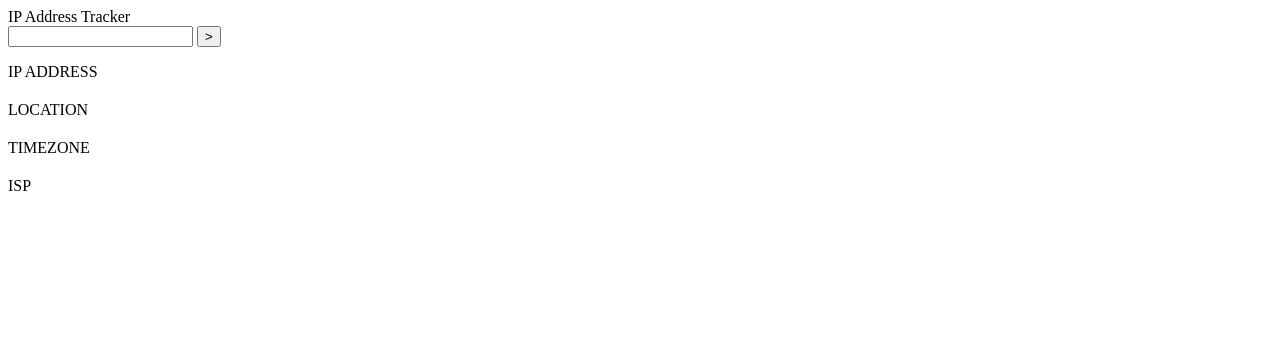
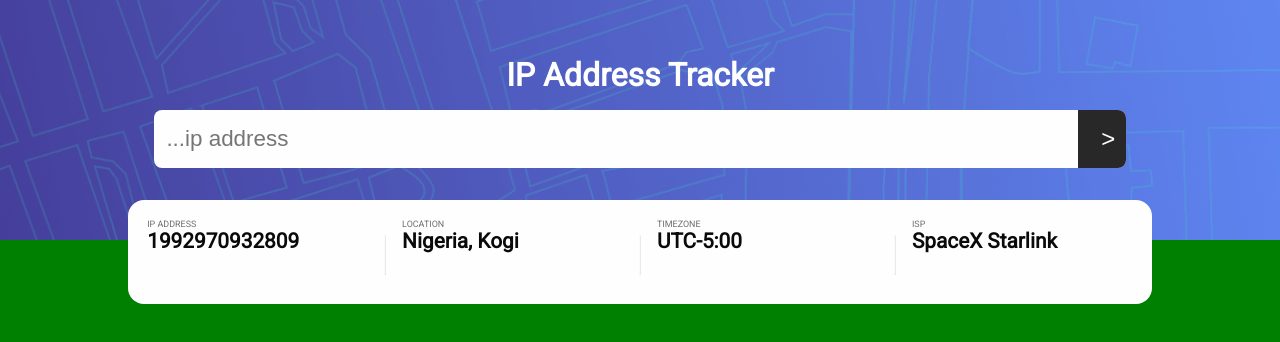
Before and after one commit to IbrahimYemi/Vanilla-js-IP-tracker, a plain HTML site: page index.html in a window 1280 px wide. Drawn offline with Linux system fonts and the light colour scheme.

Commit message:
designed template

```diff
--- /dev/null
+++ b/index.css
@@ -0,0 +1,111 @@
+html {
+    font-family: 'Inter', sans-serif;
+    font-family: 'Oswald', sans-serif;
+    font-family: 'Pacifico', cursive;
+    font-family: 'Roboto', sans-serif;
+    font-size: 16px;
+}
+
+* {
+    margin: 0;
+    padding: 0;
+    box-sizing: border-box;
+}
+
+body {
+    overflow-x: hidden;
+    background: #4f4f52;
+    color: #fefeff;
+    position: relative;
+}
+
+.header {
+    background-image: url(images/pattern-bg.png);
+    background-position: center;
+    background-repeat: no-repeat;
+    background-size: cover;
+    display: flex;
+    flex-direction: column;
+    justify-content: center;
+    align-items: center;
+    padding: 2rem;
+    height: 30vh;
+}
+
+.section_input {
+    background-color: #fefeff;
+    border-radius: 0.5rem;
+    display: flex;
+    margin: 1rem;
+    width: 80%;
+}
+
+.input {
+    background: transparent;
+    border: none;
+    padding: 1rem 0.8rem;
+    outline: none;
+    font-size: 1.4rem;
+    width: 95%;
+}
+
+.button {
+    background: #292828;
+    border-top-right-radius: 0.5rem;
+    border-bottom-right-radius: 0.5rem;
+    padding: 0.8rem 1.4rem;
+    border: none;
+    color: #fefeff;
+    font-size: 1.5rem;
+    text-align: center;
+    border: 1px solid transparent;
+    cursor: pointer;
+    width: 5%;
+}
+
+.button:hover {
+    background: #9e9494;
+}
+
+.details {
+    background: #fefeff;
+    display: flex;
+    justify-content: space-between;
+    position: absolute;
+    width: 80%;
+    border-radius: 1rem;
+    height: 6.5rem;
+    top: 25vh;
+    padding: 1.2rem;
+}
+
+.section {
+    color: #292828;
+    width: 25%;
+    display:inline;
+    height: auto;
+    overflow-wrap: break-word;
+}
+
+.section .title {
+    font-size: 0.56rem;
+    color: #6f6f70;
+}
+
+.section .address{
+    font-size: 1.3rem;
+    color: #0a0a0a;
+}
+
+.details .horizontal{
+   height: 40px;
+   margin: 1rem;
+   opacity: 0.2;
+   transform: rotate(180deg);
+}
+
+.map {
+    background: green;
+    width: 100vmax;
+    height: 70vh;
+}
--- a/index.html
+++ b/index.html
@@ -5,8 +5,14 @@
   <meta name="viewport" content="width=device-width, initial-scale=1.0"> <!-- displays site properly based on user's device -->
 
   <link rel="icon" type="image/png" sizes="32x32" href="./images/favicon-32x32.png">
+  <link rel="stylesheet" href="index.css">
 
-  <title>Frontend Mentor | IP Address Tracker</title>
+  <title>IP Address Tracker</title>
+
+  <!-- link for font -->
+  <link rel="preconnect" href="https://fonts.googleapis.com">
+  <link rel="preconnect" href="https://fonts.gstatic.com" crossorigin>
+  <link href="https://fonts.googleapis.com/css2?family=Inter&family=Oswald:wght@700&family=Pacifico&family=Roboto:wght@300;400&display=swap" rel="stylesheet">
 
   <!-- Feel free to remove these styles or customise in your own stylesheet 👍 -->
   <style>
@@ -16,29 +22,33 @@
 </head>
 <body>
   <div class="header">
-    IP Address Tracker
-    <div class="input">
-      <input type="text" name="search" class="input">
+    <h1>IP Address Tracker</h1>
+    <div class="section_input">
+      <input type="text" name="search" class="input" placeholder="...ip address">
       <button class="button">></button>
     </div>
     <div class="details">
       <div class="section">
         <p class="title">IP ADDRESS</p>
-        <h2 class="address"></h2>
+        <h2 class="address">1992970932809</h2>
       </div>
+      <hr class="horizontal">
       <div class="section">
         <p class="title">LOCATION</p>
-        <h2 class="address"></h2>
+        <h2 class="address">Nigeria, Kogi</h2>
       </div>
+      <hr class="horizontal">
       <div class="section">
         <p class="title">TIMEZONE</p>
-        <h2 class="address"></h2>
+        <h2 class="address">UTC-5:00</h2>
       </div>
+      <hr class="horizontal">
       <div class="section">
         <p class="title">ISP</p>
-        <h2 class="address"></h2>
+        <h2 class="address">SpaceX Starlink</h2>
       </div>
     </div>
   </div>
+  <div class="map"></div>
 </body>
 </html>
```
